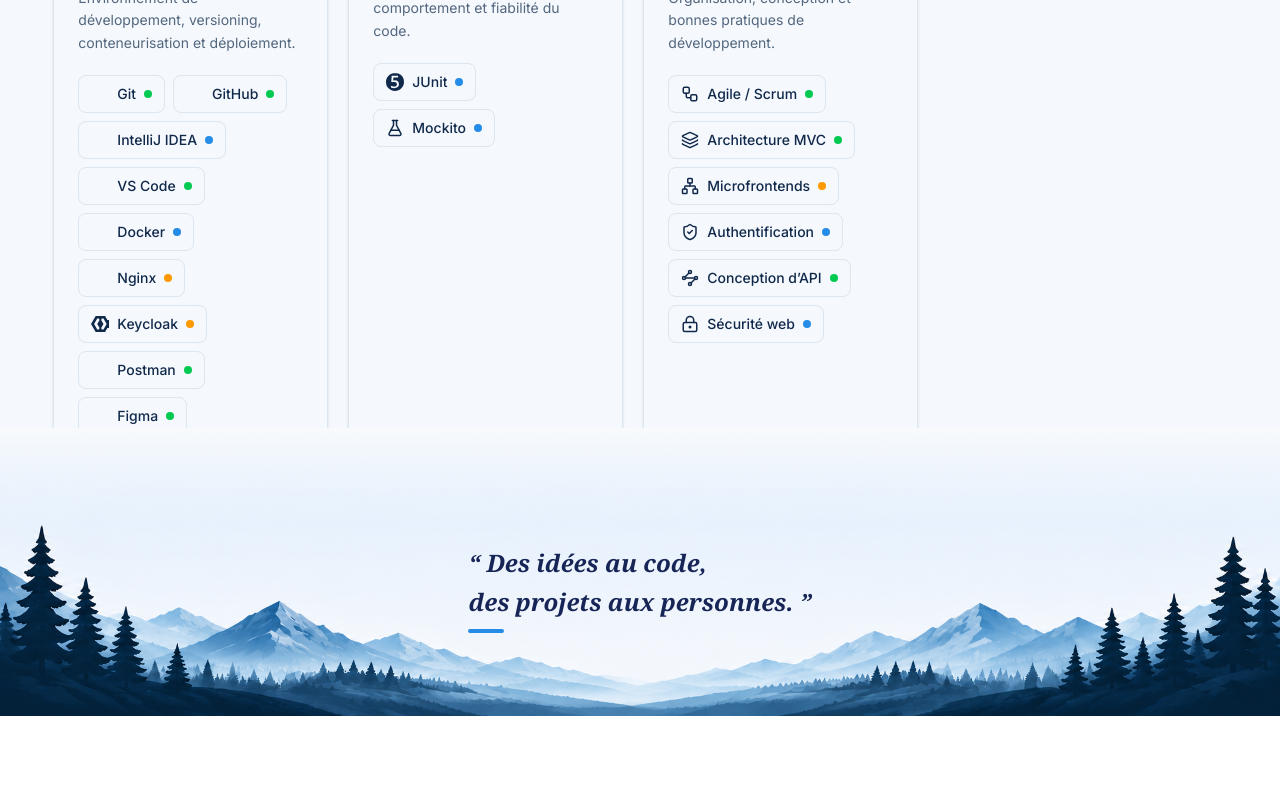
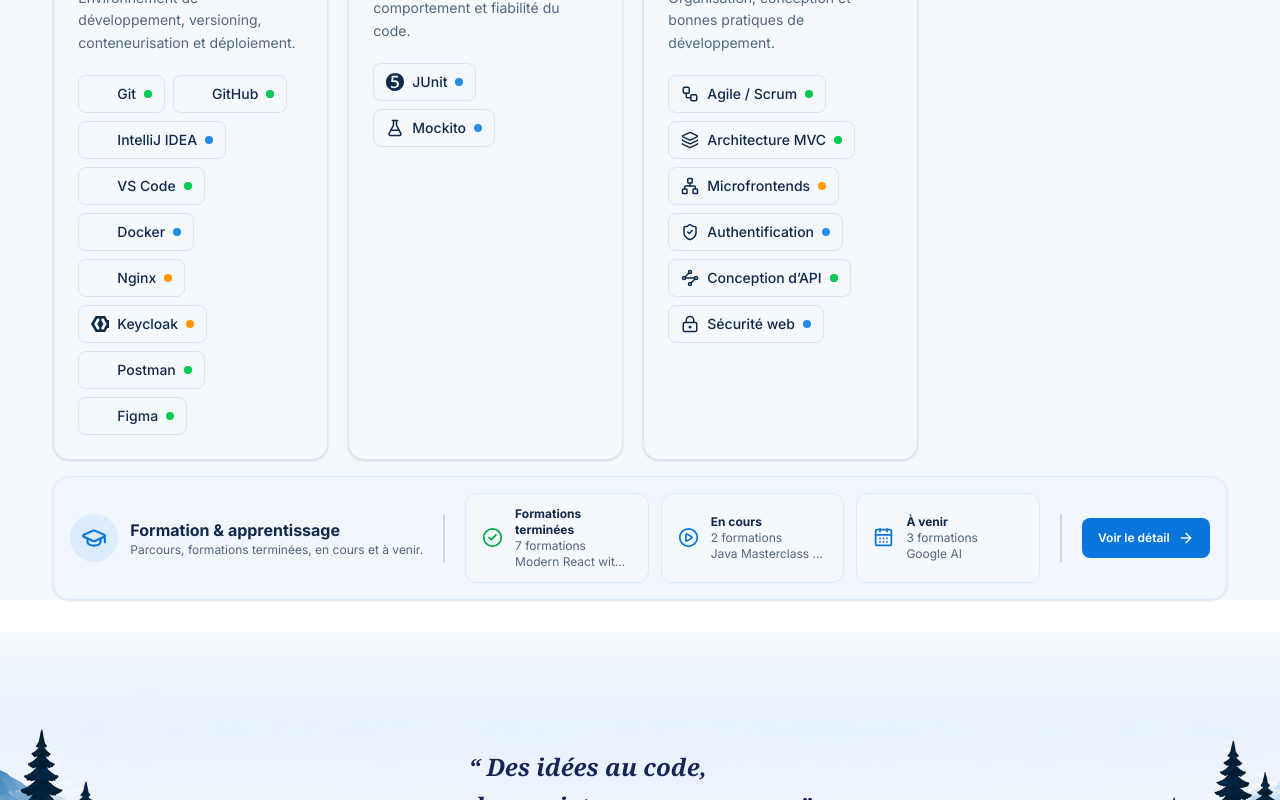
Before and after one commit to Coada-Emilian/developer-portfolio, a React (Vite) app in the folder frontend/: page /skills/technical in a window 1280 px wide. Shown: the part 1132-1932 px from the top of the page. Before the commit the page ends 1848 px from the top, so only its background shows below. Built offline with nearby package versions, Linux system fonts and the light colour scheme; some icons are missing.

Commit message:
feat: add training overview with rotating course titles

```diff
--- a/frontend/src/data/pages/skills.ts
+++ b/frontend/src/data/pages/skills.ts
@@ -1,4 +1,7 @@
 import {
+  CalendarDays,
+  CircleCheck,
+  CirclePlay,
   CodeXml,
   Contact,
   Database,
@@ -199,3 +202,105 @@ export const levelWidths = {
   Avancé: 'w-5/6',
   Intermédiaire: 'w-3/5',
 }
+
+export const trainingItems = [
+  {
+    id: 'completed',
+    title: 'Formations terminées',
+    description: '7 formations complétées',
+    icon: CircleCheck,
+    color: 'text-green-600',
+    courses: [
+      {
+        title: 'The Web Developer BootCamp 2024',
+        provider: 'Udemy',
+        progress: 100,
+        status: 'completed',
+      },
+      {
+        title: 'Modern React with Redux',
+        provider: 'Udemy',
+        progress: 100,
+        status: 'completed',
+      },
+      {
+        title: 'Java Basics',
+        provider: 'OpenClassrooms',
+        progress: 100,
+        status: 'completed',
+      },
+      {
+        title: 'Spring Boot Basics',
+        provider: 'OpenClassrooms',
+        progress: 100,
+        status: 'completed',
+      },
+      {
+        title: 'Vue.js Basics',
+        provider: 'Grafikart',
+        progress: 100,
+        status: 'completed',
+      },
+      {
+        title: 'Java Programming Introduction for Beginners',
+        provider: 'Udemy',
+        progress: 100,
+        status: 'completed',
+      },
+      {
+        title: 'Spring Boot 4, Spring 7 & Hibernate for Beginners',
+        provider: 'Udemy',
+        progress: 100,
+        status: 'completed',
+      },
+    ],
+  },
+  {
+    id: 'in-progress',
+    title: 'En cours',
+    description: '1 formation en cours',
+    icon: CirclePlay,
+    color: 'text-blue-600',
+    courses: [
+      {
+        title: 'Full Stack: React and Java Spring Boot - The Developer Guide',
+        provider: 'Udemy',
+        progress: 3,
+        status: 'in-progress',
+      },
+      {
+        title: 'Java Masterclass 2025',
+        provider: 'Udemy',
+        progress: 31,
+        status: 'upcoming',
+      },
+    ],
+  },
+  {
+    id: 'upcoming',
+    title: 'À venir',
+    description: '4 formations prévues',
+    icon: CalendarDays,
+    color: 'text-blue-600',
+    courses: [
+      {
+        title: 'Google Cybersecurity',
+        provider: 'Coursera',
+        progress: 0,
+        status: 'upcoming',
+      },
+      {
+        title: 'Google AI',
+        provider: 'Coursera',
+        progress: 0,
+        status: 'upcoming',
+      },
+      {
+        title: 'Docker Mastery with Kubernetes + Swarm',
+        provider: 'Udemy',
+        progress: 0,
+        status: 'upcoming',
+      },
+    ],
+  },
+]
--- a/frontend/src/pages/skills/SkillsPage.tsx
+++ b/frontend/src/pages/skills/SkillsPage.tsx
@@ -15,6 +15,7 @@ import SkillsOverview from './components/SkillsOverview'
 import TechnologyCategoryCard from './components/TechnologyCategoryCard'
 import HeroSection from './sections/HeroSection'
 import SkillsSection from './sections/SkillsSection'
+import TrainingSection from './sections/TrainingSection'
 
 const technologyCategories = [
   frontendSkills,
@@ -60,6 +61,8 @@ export default function SkillsPage() {
 
           {pathname === '/skills/complementary' && <div>Complementary information content</div>}
         </SkillsSection>
+
+        {pathname === '/skills/technical' && <TrainingSection />}
       </div>
     </main>
   )
--- /dev/null
+++ b/frontend/src/pages/skills/components/TrainingOverview.tsx
@@ -0,0 +1,90 @@
+import { ArrowRight, GraduationCap } from 'lucide-react'
+import { useEffect, useState } from 'react'
+import { Link } from 'react-router-dom'
+import { trainingItems } from '../../../data/pages/skills'
+
+interface RotatingCourseTitleProps {
+  courses: (typeof trainingItems)[number]['courses']
+}
+
+function RotatingCourseTitle({ courses }: RotatingCourseTitleProps) {
+  const [activeIndex, setActiveIndex] = useState(0)
+
+  useEffect(() => {
+    if (courses.length <= 1) return
+
+    const interval = setInterval(() => {
+      setActiveIndex((current) => (current + 1) % courses.length)
+    }, 4000)
+
+    return () => clearInterval(interval)
+  }, [courses.length])
+
+  const activeCourse = courses[activeIndex]
+
+  return (
+    <p
+      className="truncate text-xs text-text-secondary"
+      title={`${activeCourse.provider} - ${activeCourse.title}`}
+    >
+      {activeCourse.title}
+    </p>
+  )
+}
+
+export default function TrainingOverview() {
+  return (
+    <section className="flex items-center gap-5 rounded-2xl border border-blue-100 bg-blue-50/50 p-4 shadow-sm">
+      {/* Introduction */}
+      <div className="flex min-w-70 items-center gap-3">
+        <div className="flex size-12 shrink-0 items-center justify-center rounded-full bg-blue-100 text-blue-600">
+          <GraduationCap size={26} />
+        </div>
+
+        <div>
+          <h3 className="font-bold text-text-primary">Formation & apprentissage</h3>
+          <p className="text-xs text-text-secondary">
+            Parcours, formations terminées, en cours et à venir.
+          </p>
+        </div>
+      </div>
+
+      <div className="h-12 w-0.5 shrink-0 bg-gray-300" />
+
+      {/* Training status */}
+      <div className="grid w-full min-w-0 flex-1 grid-cols-3 gap-3">
+        {trainingItems.map((item) => {
+          const Icon = item.icon
+
+          return (
+            <div
+              key={item.id}
+              className="flex min-w-0 items-center gap-3 rounded-xl border border-blue-100 bg-surface px-4 py-3"
+            >
+              <Icon size={21} className={`shrink-0 ${item.color}`} />
+
+              <div className="min-w-0">
+                <h4 className="text-xs font-bold text-text-primary">{item.title}</h4>
+
+                <p className="text-xs text-text-secondary">{item.courses.length} formations</p>
+
+                <RotatingCourseTitle courses={item.courses} />
+              </div>
+            </div>
+          )
+        })}
+      </div>
+
+      <div className="h-12 w-0.5 shrink-0 bg-gray-300" />
+
+      {/* Details link */}
+      <Link
+        to="/skills/training"
+        className="flex shrink-0 items-center gap-2 rounded-lg bg-blue-600 px-4 py-3 text-xs font-semibold text-white transition-colors hover:bg-blue-700"
+      >
+        Voir le détail
+        <ArrowRight size={16} />
+      </Link>
+    </section>
+  )
+}
--- a/frontend/src/pages/skills/sections/SkillsSection.tsx
+++ b/frontend/src/pages/skills/sections/SkillsSection.tsx
@@ -3,7 +3,7 @@ import TitleUnderline from '../../../components/ui/TitleUnderline'
 
 export default function SkillsSection({ title, children }: SkillsSectionProps) {
   return (
-    <section className="w-full">
+    <section className="w-full mb-4">
       <h2 className="text-xl font-bold text-text-primary md:text-2xl">{title}</h2>
 
       <TitleUnderline />
--- /dev/null
+++ b/frontend/src/pages/skills/sections/TrainingSection.tsx
@@ -0,0 +1,9 @@
+import TrainingOverview from '../components/TrainingOverview'
+
+export default function TrainingSection() {
+  return (
+    <section className="mb-32">
+      <TrainingOverview />
+    </section>
+  )
+}
```
